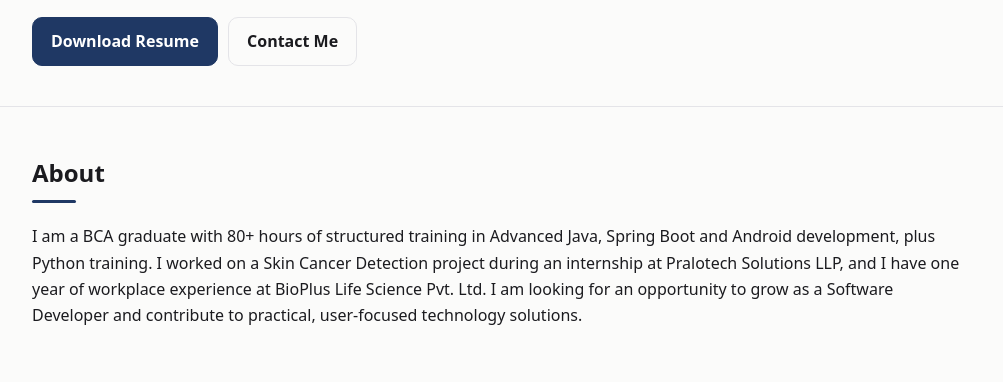
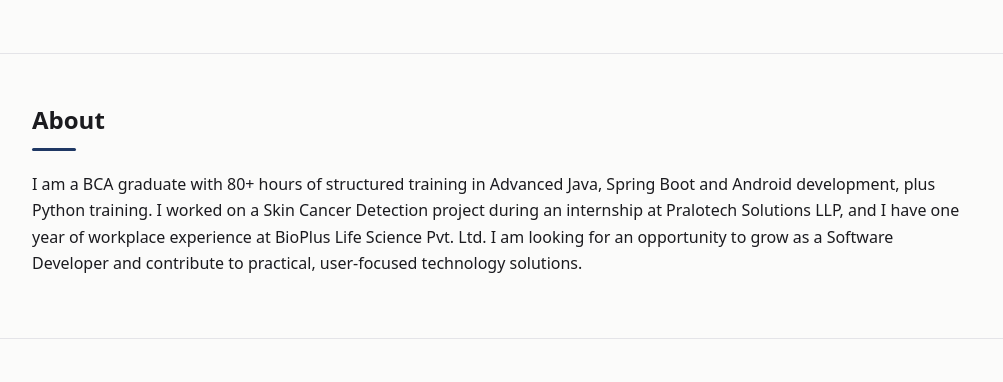
Before and after one commit to bsham-sketch/Dhanush_resume, a plain HTML site: page index.html in a window 1280 px wide. Shown: the part 312-694 px from the top of the page, without its empty margins (138-1141 px from the left). Drawn offline with Linux system fonts and the light colour scheme.

Commit message:
Update index.html

```diff
--- a/index.html
+++ b/index.html
@@ -57,10 +57,7 @@ footer{padding:30px 0;color:var(--muted);font-size:.9rem;text-align:center;borde
 <h1>Hi, I'm Dhanush <span>B</span>.</h1>
 <p class="role">Software Developer | BCA Graduate</p>
 <p>Trained in Python, Advanced Java, Spring Boot and Android development, with hands-on project experience using Flask and TensorFlow.</p>
-<div class="btns">
-<a class="btn p" href="Dhanush_B_Resume_ATS.pdf" download>Download Resume</a>
-<a class="btn" href="#contact">Contact Me</a>
-</div></div>
+</div>
 </div></section>
 
 <section id="about"><div class="wrap">
```
